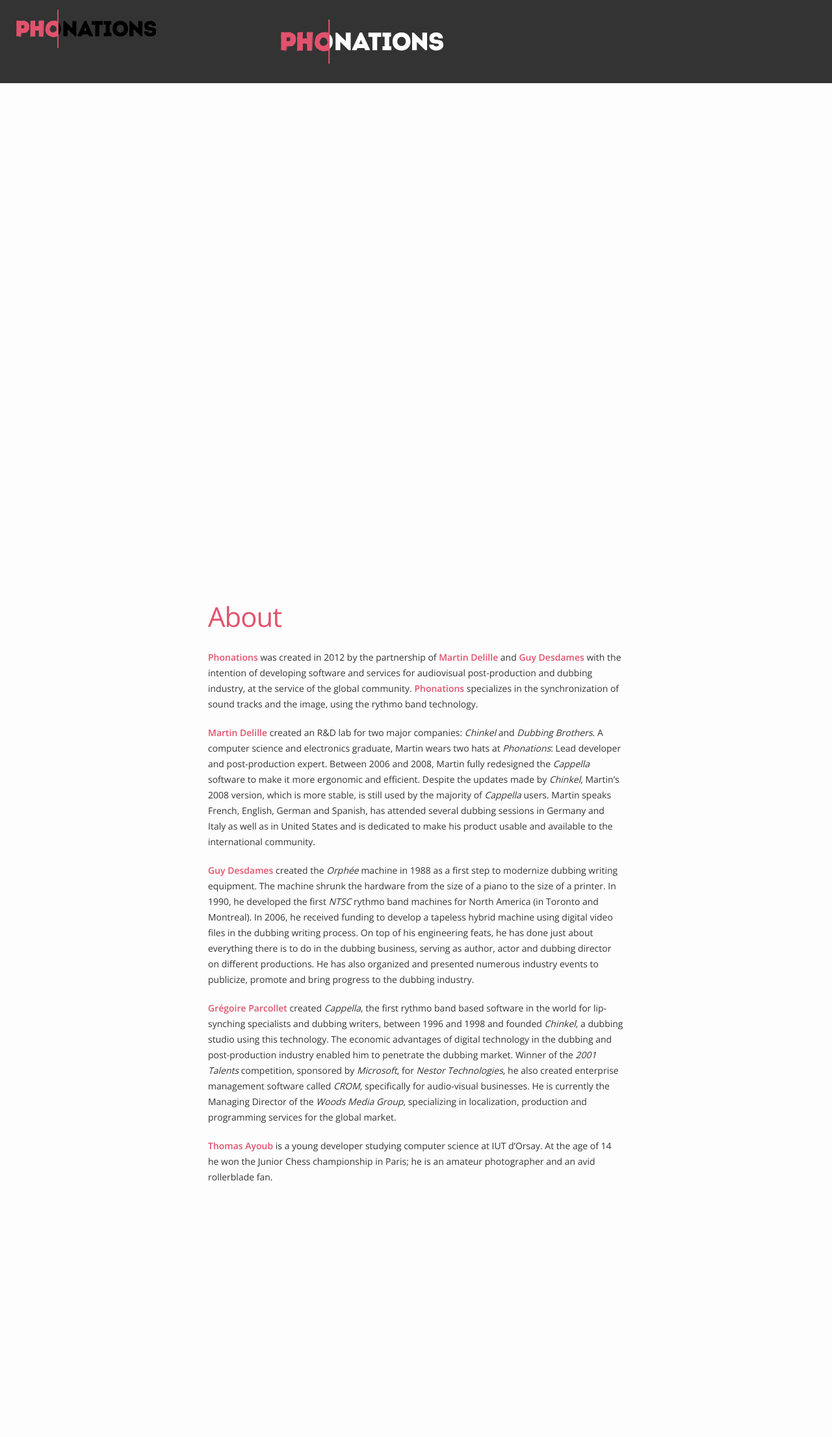
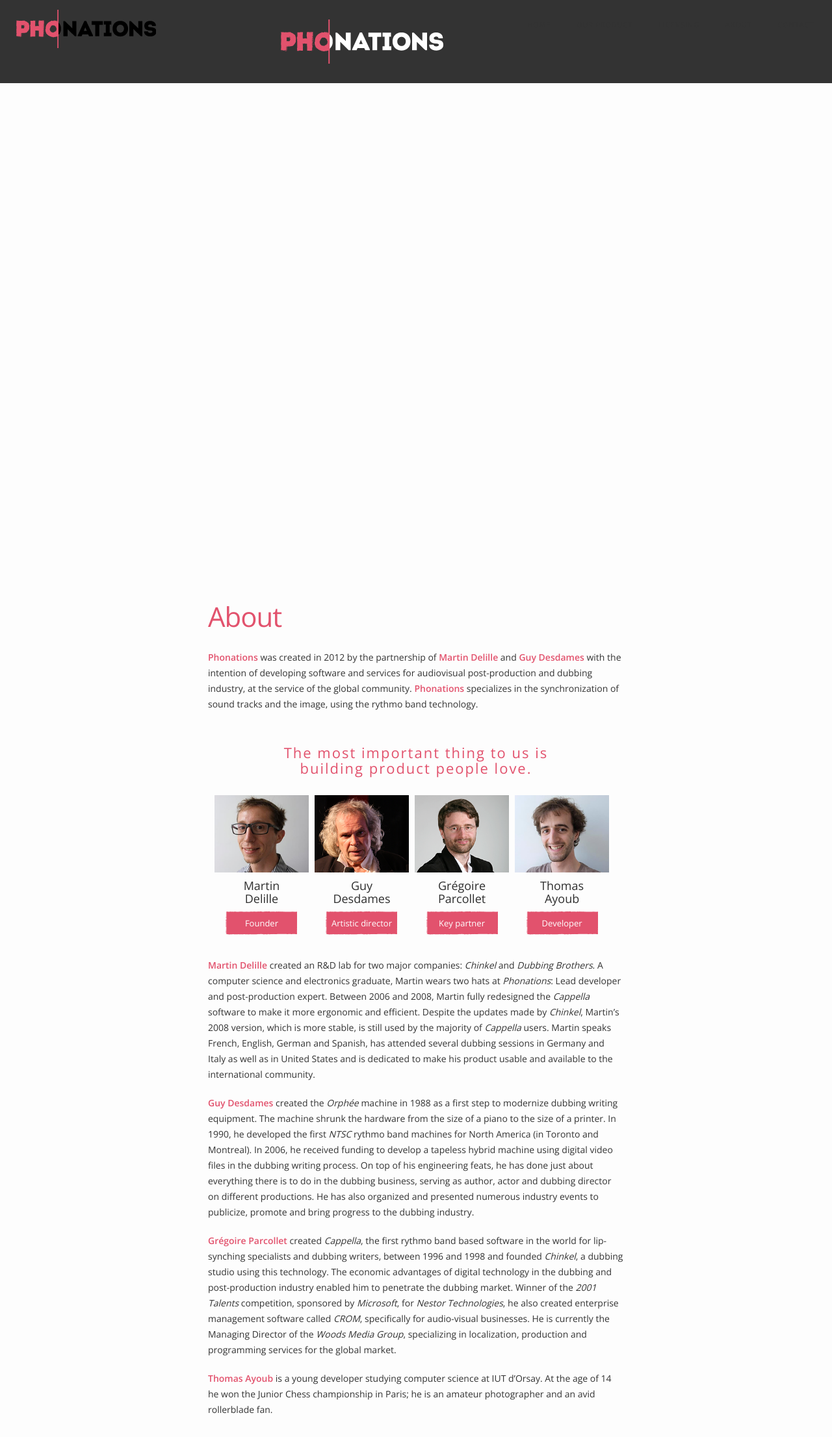
Before and after one commit to Phonations/phonations.github.io, a Jekyll site: the page built from 03_about.md, in a window 1280 px wide. Shown: the whole page at 65% size. Built offline with Jekyll 4.4.1, drawn with Linux system fonts in a browser that asks for light colours; before the commit the page ends 1854 px from its top, so only the background shows below that.

Commit message:
portrait

```diff
--- a/03_about.md
+++ b/03_about.md
@@ -6,6 +6,8 @@
 
 **Phonations** was created in 2012 by the partnership of **Martin Delille** and **Guy Desdames** with the intention of developing software and services for audiovisual post-production and dubbing industry, at the service of the global community. **Phonations** specializes in the synchronization of sound tracks and the image, using the rythmo band technology.
 
+{% include portrait.html %}
+
 **Martin Delille** created an R&D lab for two major companies: *Chinkel* and *Dubbing Brothers*. A computer science and electronics graduate, Martin wears two hats at *Phonations*: Lead developer and post-production expert. Between 2006 and 2008, Martin fully redesigned the *Cappella* software to make it more ergonomic and efficient. Despite the updates made by *Chinkel*, Martin’s 2008 version, which is more stable, is still used by the majority of *Cappella* users. Martin speaks French, English, German and Spanish, has attended several dubbing sessions in Germany and Italy as well as in United States and is dedicated to make his product usable and available to the international community.
 
 **Guy Desdames** created the *Orphée* machine in 1988 as a first step to modernize dubbing writing equipment. The machine shrunk the hardware from the size of a piano to the size of a printer. In 1990, he developed the first *NTSC* rythmo band machines for North America (in Toronto and Montreal). In 2006, he received funding to develop a tapeless hybrid machine using digital video files in the dubbing writing process. On top of his engineering feats, he has done just about everything there is to do in the dubbing business, serving as author, actor and dubbing director on different productions. He has also organized and presented numerous industry events to publicize, promote and bring progress to the dubbing industry.
--- /dev/null
+++ b/_includes/portrait.html
@@ -0,0 +1,33 @@
+<div class="portrait">
+  <p>The most important thing to us is<br>building product people love.</p>
+  <ul>
+    <li>
+      <img width="220" height="180" src="/images/martin.png">
+      <br>
+      <span class="name">Martin Delille</span>
+      <br>
+      <span class="function">Founder</span>
+    </li>
+    <li>
+      <img width="220" height="180" src="/images/guy.png">
+      <br>
+      <span class="name">Guy Desdames</span>
+      <br>
+      <span class="function">Artistic director</span>
+    </li>
+    <li>
+      <img width="220" height="180" src="/images/gregoire.png">
+      <br>
+      <span class="name">Grégoire Parcollet</span>
+      <br>
+      <span class="function">Key partner</span>
+    </li>
+    <li>
+      <img width="220" height="180" src="/images/thomas.png">
+      <br>
+      <span class="name">Thomas Ayoub</span>
+      <br>
+      <span class="function">Developer</span>
+    </li>
+  </ul>
+</div>
--- a/_sass/_base.scss
+++ b/_sass/_base.scss
@@ -60,7 +60,8 @@
   line-height: 24px;
 }
 
-ul {
+section {
+  >ul {
     list-style: none;
     margin-bottom: 25px;
 
@@ -80,6 +81,7 @@
       font-size:14px;
       line-height: 20px;
       margin-bottom: 0.5em;
+    }
   }
 }
 
--- a/_sass/_layout.scss
+++ b/_sass/_layout.scss
@@ -128,6 +128,55 @@
 .center-image {
   margin: 0 auto;
   display: block;
+}
+
+.portrait {
+    p {
+        color: $brand-color;
+        font-size: 22px;
+        text-align: center;
+        letter-spacing: 2px;
+        padding: 30px;
+        margin-bottom: 0px;
+    }
+
+    ul {
+        padding: 0px 5px;
+        li {
+            position: relative;
+            width: 23%;
+            display: inline-block;
+            margin: 0px 0px 5px 5px;
+
+            text-align: center;
+
+            img {
+                width: 100%;
+                height: auto;
+            }
+
+            .name {
+                font-size: 18px;
+                color: #2e2e2e;
+                margin: 10px 25px 10px 25px;
+                display: inline-block;
+                line-height: 20px;
+            }
+
+            .function {
+                color: $white;
+                font-weight: 300;
+                line-height: 20px;
+                width: 94px;
+                height: 20px;
+                background-image: url('/images/team-pink.png');
+                font-size: 13px;
+                padding: 8px;
+                margin-bottom: 10px;
+                display: inline-block;
+            }
+        }
+    }
 }
 
 /**
```
Also changed, not shown: images/gregoire.png (added), images/guy.png (added), images/martin.png (added), images/team-pink.png (added), images/thomas.png (added). Lines whose indentation alone changed are shown as unchanged.
